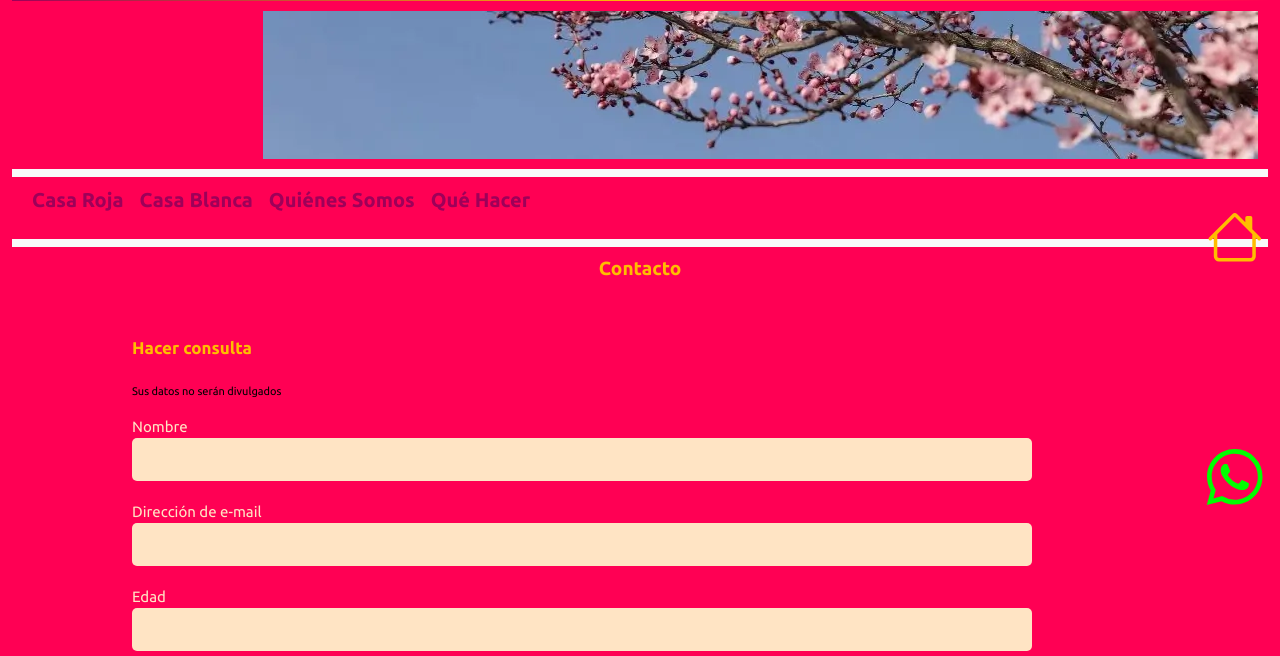
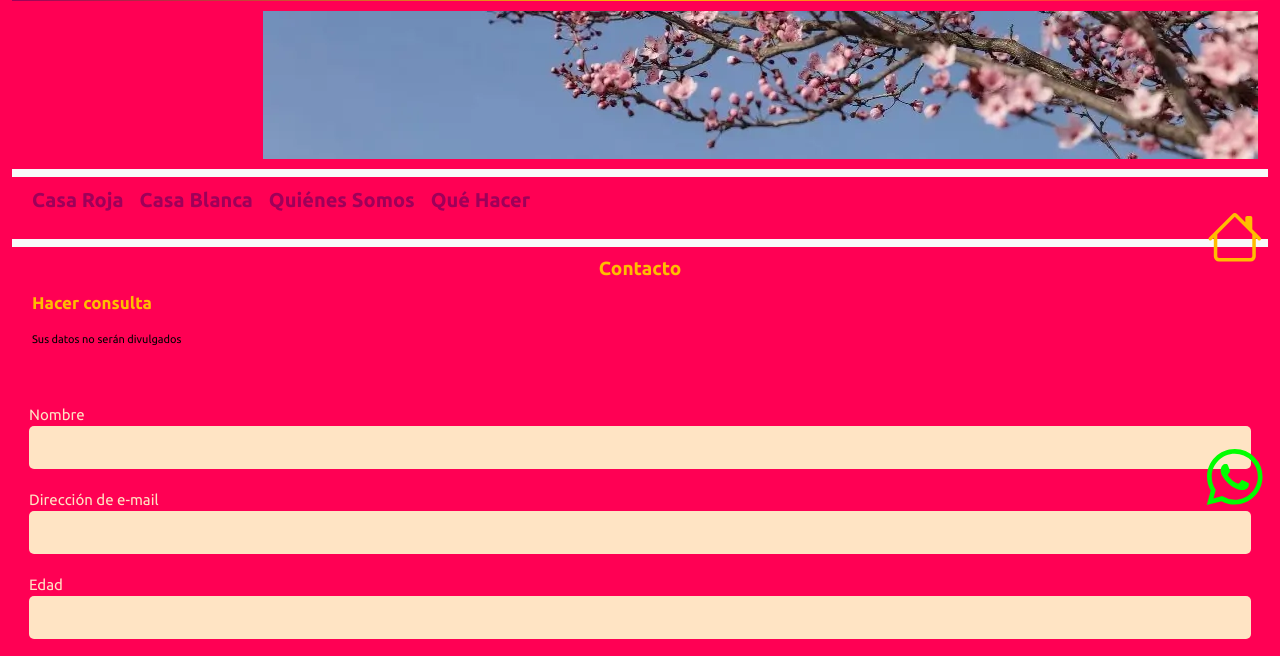
Before and after one commit to nahirlibossart/Proyecto-Final, a website: page pages/contacto.html in a window 1280 px wide. Shown: the part 111-767 px from the top of the page. Drawn offline with nearby package versions, Linux system fonts and the light colour scheme.

Commit message:
[main] modifico form

```diff
--- a/pages/contacto.html
+++ b/pages/contacto.html
@@ -120,19 +120,22 @@
                 </div>
             </div>
 
+            <div>
+                <h5>
+                    Hacer consulta
+                </h5>
+
+                <p class="seguridad">
+                    Sus datos no serán divulgados
+                </p>
+            </div>
+
             <!-- FORM BS Y FORMSUBMIT INICIO-->
-            <div class="container">
-
+            <div class="container-fluid">
                 <div class="row">
                     <div class="col-xs-12 col-md-12 col-xxl-12">
                         <section class="cont-form">
-                            <h5>
-                                Hacer consulta
-                            </h5>
 
-                            <p class="cont-form__seguridad">
-                                Sus datos no serán divulgados
-                            </p>
 
                             <form class="cont-form__form" action="https://formsubmit.co/nahirlibossart@yahoo.com.ar"
                                 method="POST">
--- a/scss/components/_contacto.scss
+++ b/scss/components/_contacto.scss
@@ -1,24 +1,31 @@
 /* PAGE CONTACTO */
+h5 {
+    color: $naranja;
+    @include fonts-s-w (17px);
+    display: flex;
+    padding: 5px;
+    margin-left: 15px;
+}
+
+.seguridad {
+    color: $negro;
+    font-size: 11px;
+    padding: 5px;
+    margin-left: 15px;
+}
+
 .cont-form {
     background-position: center;
     background-repeat: no-repeat;
     background-size: cover;
-    padding: 50px;
-    width: 1000px;
-
-    & h5 {
-        color: $naranja;
-        @include fonts-s-w (17px);
-        margin-bottom: 25px;
-    }
-
-    &__seguridad {
-        color: $negro;
-        font-size: 11px;
-    }
+    width: 100%;
+    padding: 5px;
+    display: flex;
+    flex-direction: column;
 
     &__form {
         @include dflex-fdircol;
+        margin-top: 30px;
 
         &__label {
             font-size: 15px;
```
Also changed, not shown: css/main.css.
